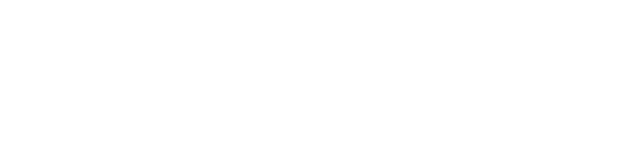
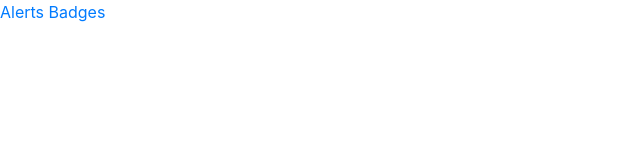
Before and after one commit to hendrikbgr/bootstrap-material-framework, a plain HTML site: page index.html in a window 1280 px wide. Shown: the whole page, without its empty margins (0-640 px from the left). Drawn offline with nearby package versions, Linux system fonts and the light colour scheme.

Commit message:
Added links to index

```diff
--- a/index.html
+++ b/index.html
@@ -11,6 +11,9 @@
 <body>
 
 
+  <a href="alerts.html">Alerts</a>
+  <a href="badges.html">Badges</a>
+
 
 </body>
 </html>
```
